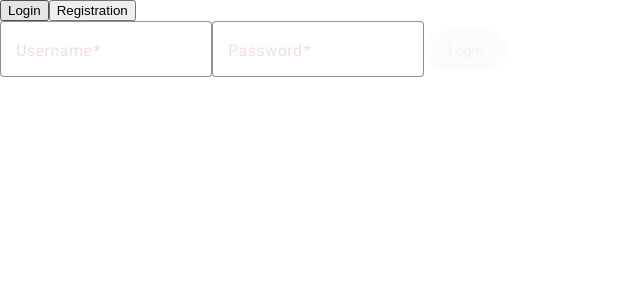
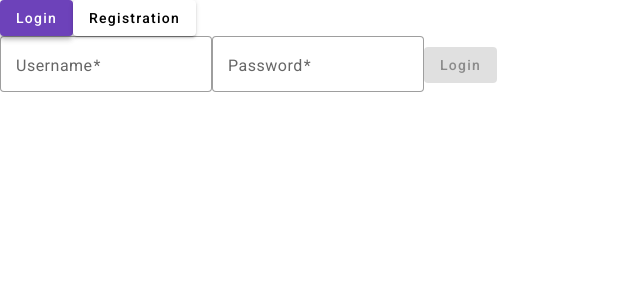
Before and after one commit to AShaiko/IonicTestApp, an Angular app in the folder ui/: page /#/login in a window 1280 px wide. Shown: the top 300 px of the page, without its empty margins (0-640 px from the left). Built offline with nearby package versions, Linux system fonts and the light colour scheme.

Commit message:
Changes theme of the application

```diff
--- a/ui/angular.json
+++ b/ui/angular.json
@@ -32,7 +32,7 @@
               }
             ],
             "styles": [
-              "@angular/material/prebuilt-themes/magenta-violet.css",
+              "@angular/material/prebuilt-themes/deeppurple-amber.css",
               "src/styles.scss"
             ],
             "scripts": []
@@ -92,7 +92,7 @@
               }
             ],
             "styles": [
-              "@angular/material/prebuilt-themes/magenta-violet.css",
+              "@angular/material/prebuilt-themes/deeppurple-amber.css",
               "src/styles.scss"
             ],
             "scripts": []
--- a/ui/src/app/login/components/login/login.component.html
+++ b/ui/src/app/login/components/login/login.component.html
@@ -5,11 +5,14 @@
         <div class="content-form">
             <div class="switcher">
                 <button
-                    [class.active-button]="data.isLoginActive"
+                    mat-raised-button
+                    [color]="data.isLoginActive ? 'primary' : ''"
                     (click)="toggleLoginState(true)">
                     <span>Login</span>
                 </button>
                 <button
+                    mat-raised-button
+                    [color]="!data.isLoginActive ? 'primary' : ''"
                     [class.active-button]="!data.isLoginActive"
                     (click)="toggleLoginState(false)">
                     <span>Registration</span>
--- a/ui/src/styles.scss
+++ b/ui/src/styles.scss
@@ -5,4 +5,5 @@ html, body { height: 100%; }
 body {
     margin: 0;
     font-family: Roboto, "Helvetica Neue", sans-serif;
+    background-color: var(--mat-sys-background);
 }
```
